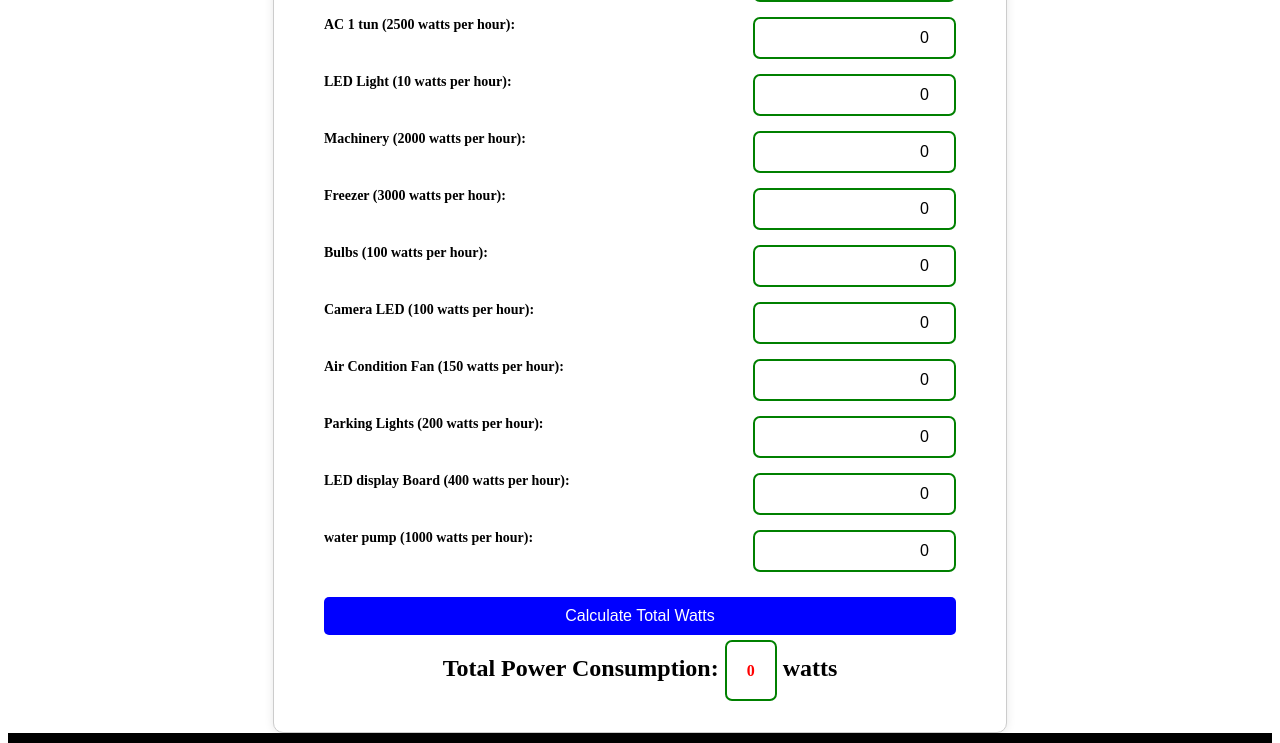
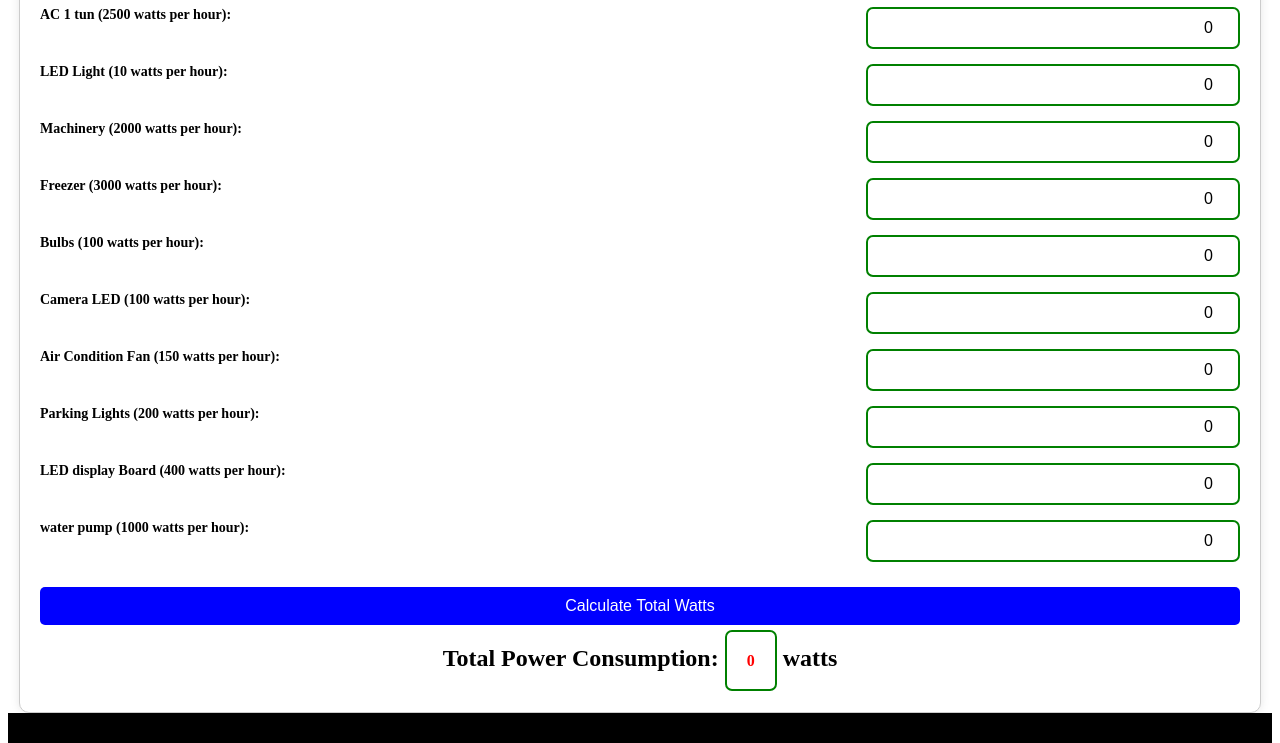
Before and after one commit to Hussain555-ch/Watt.calculator, a plain HTML site: page index.html in a window 1280 px wide. Shown: the part 159-902 px from the top of the page. Drawn offline with Linux system fonts and the light colour scheme.

Commit message:
change styles.css

```diff
--- a/styles.css
+++ b/styles.css
@@ -132,3 +132,11 @@ margin: 5px 0;
 font-size: 16px;
 color: white;
 }
+
+
+.container {
+    width: 100%;
+    max-width: 1200px;
+    margin: 0 auto;
+    padding: 20px;
+}
```
